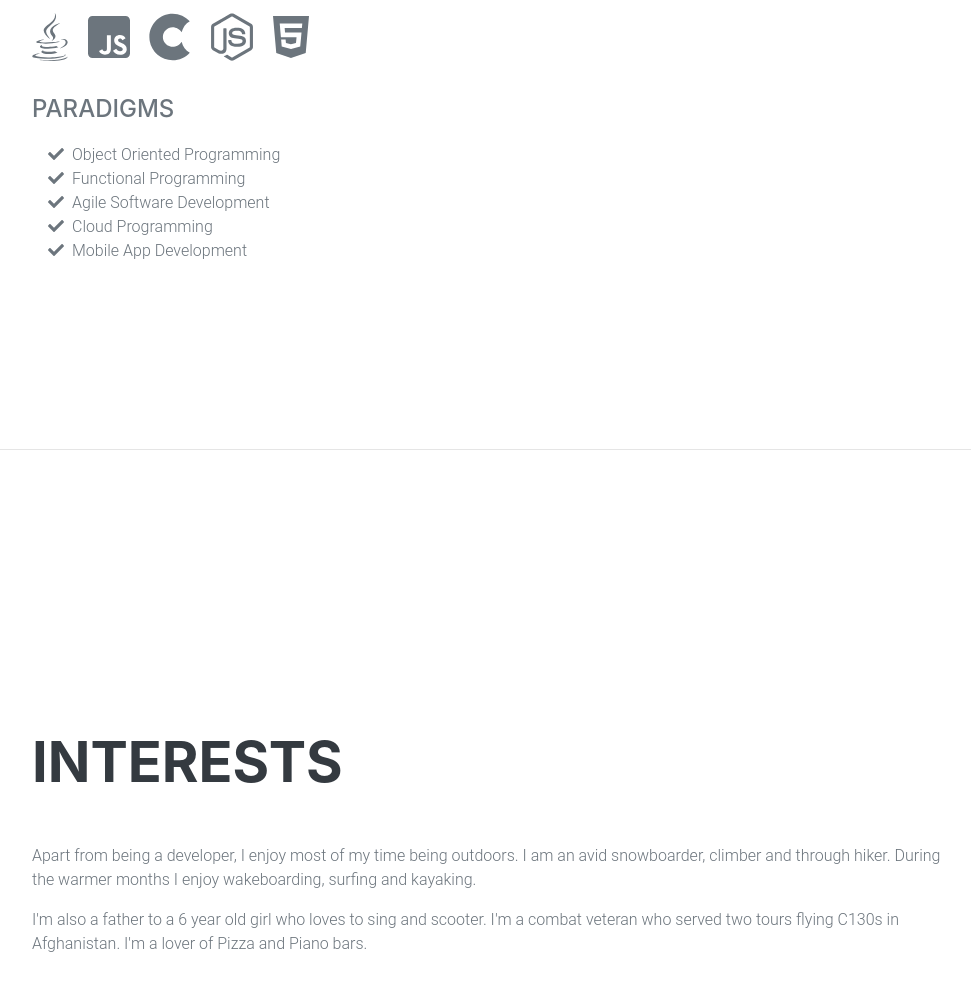
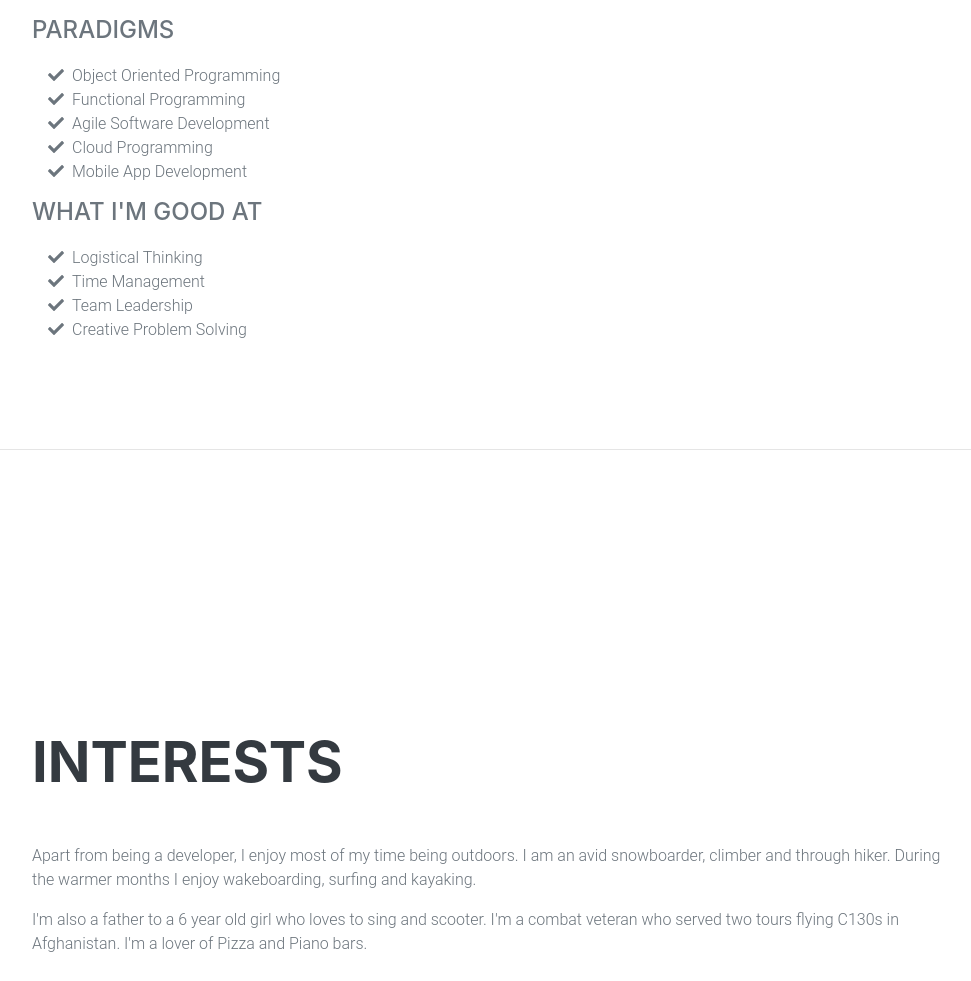
Before and after one commit to tannerdanger/resume, a website: page index.html in a window 1280 px wide. Shown: the part 3261-4242 px from the top of the page, without its empty margins (288-1259 px from the left). Drawn offline with nearby package versions, Linux system fonts and the light colour scheme; a web font is replaced by a local one.

Commit message:
Added more to skills section

```diff
--- a/index.html
+++ b/index.html
@@ -210,6 +210,27 @@
                 </li>
 
             </ul>
+
+            <div style="padding-top: 10px;" class="subheading mb-3">What I'm Good At</div>
+            <ul class="fa-ul mb-0">
+                <li>
+                    <span class="fa-li"><i class="fas fa-check"></i></span>
+                    Logistical Thinking
+                </li>
+                <li>
+                    <span class="fa-li"><i class="fas fa-check"></i></span>
+                    Time Management
+                </li>
+                <li>
+                    <span class="fa-li"><i class="fas fa-check"></i></span>
+                    Team Leadership
+                </li>
+                <li>
+                    <span class="fa-li"><i class="fas fa-check"></i></span>
+                    Creative Problem Solving
+                </li>
+            </ul>
+
         </div>
     </section>
     <hr class="m-0" />
```
